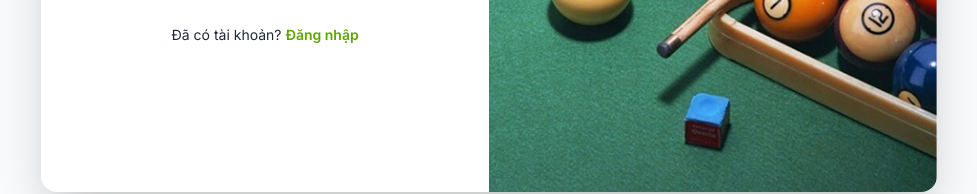
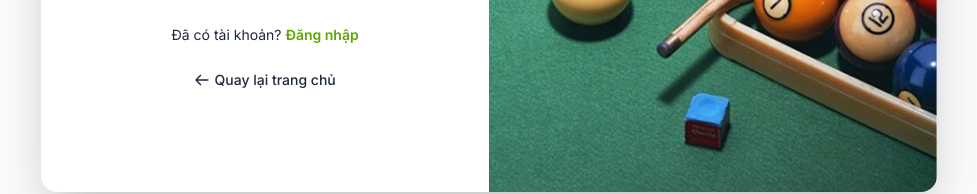
Before and after one commit to trunghoan203/ScoreLens-Frontend, a Next.js app: page /admin/register in a window 1280 px wide. Shown: the part 563-757 px from the top of the page, without its empty margins (151-1128 px from the left). Built offline with nearby package versions, Linux system fonts and the light colour scheme.

Commit message:
UI-Admin (Back to home of register)

```diff
--- a/src/app/admin/register/page.tsx
+++ b/src/app/admin/register/page.tsx
@@ -238,6 +238,17 @@ export default function AdminRegisterPage() {
               Đăng nhập
             </Link>
           </div>
+          <div className="text-center mt-6">
+          <Link
+            href="/"
+            className="text-sm font-medium text-gray-800 hover:text-lime-500 transition-colors inline-flex items-center gap-1"
+          >
+            <svg className="w-4 h-4" fill="none" stroke="currentColor" viewBox="0 0 24 24">
+              <path strokeLinecap="round" strokeLinejoin="round" strokeWidth={2} d="M10 19l-7-7m0 0l7-7m-7 7h18" />
+            </svg>
+            Quay lại trang chủ
+          </Link>
+        </div>
         </form>
       )}
       {step === 2 && (
```
